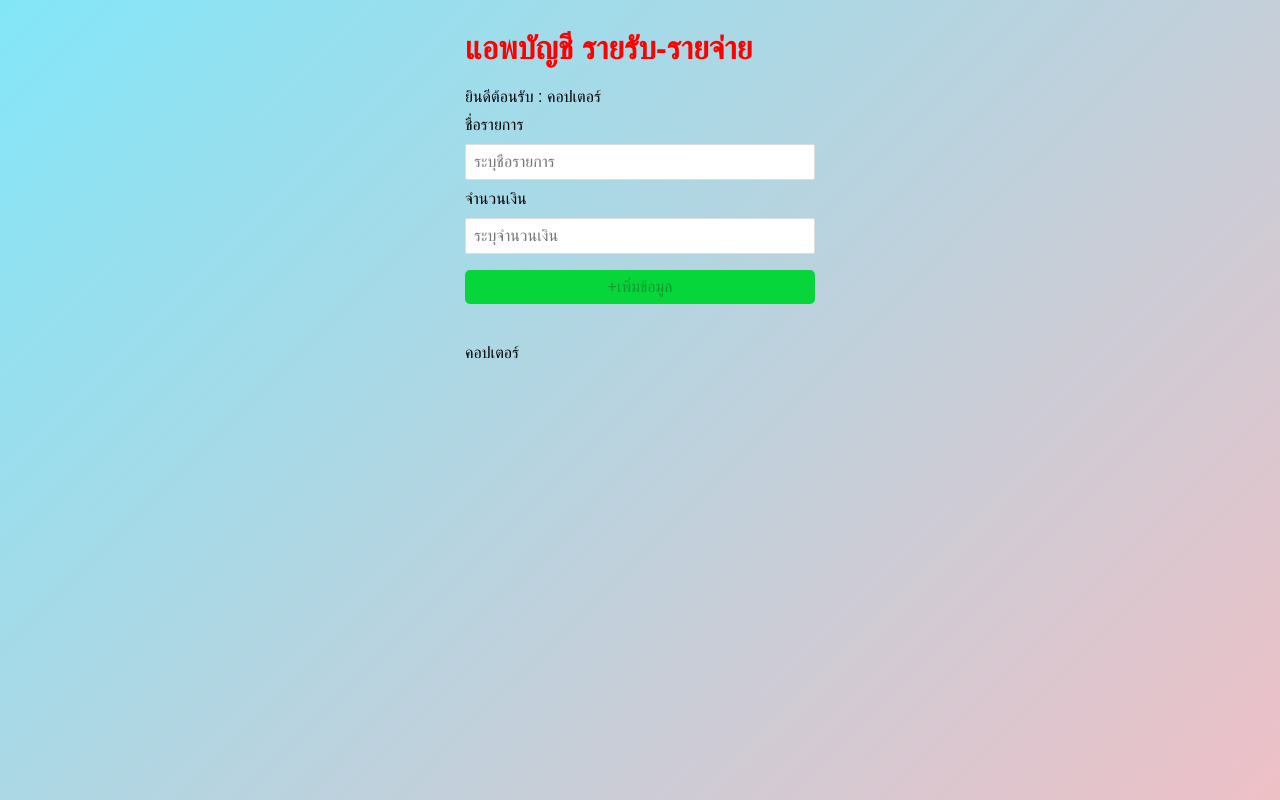
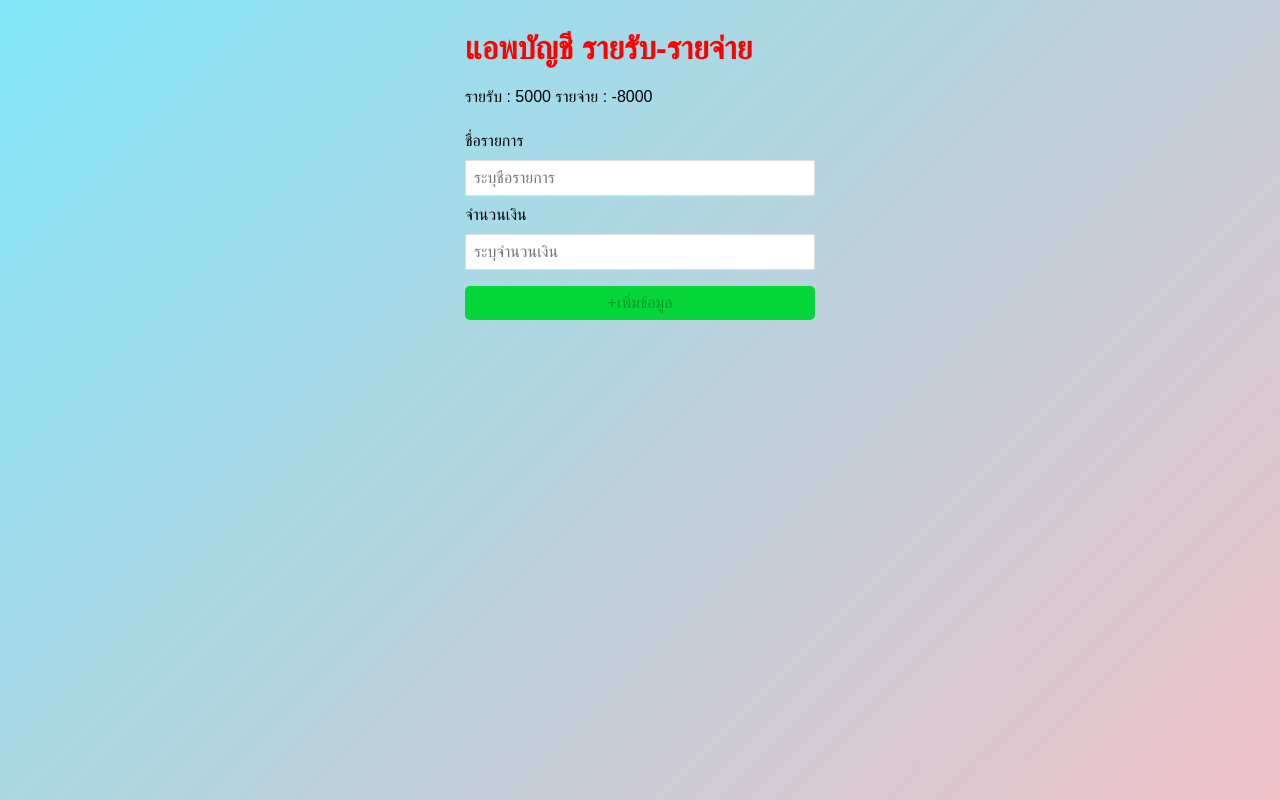
Before and after one commit to kitsana13428/ReactJs_Basic, a React (Create React App) app in the folder react-basic/: page / in a window 1280 px wide. Built offline with nearby package versions, Linux system fonts and the light colour scheme; a web font is replaced by a local one.

Commit message:
Datacontext Consumer

```diff
--- a/react-basic/src/App.js
+++ b/react-basic/src/App.js
@@ -18,7 +18,12 @@ function App() { //เรียกใช้คอมโพแนน
       })
     }
   return (
-  <DataContext.Provider value={"คอปเตอร์"}>
+  <DataContext.Provider value={
+    {
+      income : 5000,
+      expense : -8000
+    }
+  }>
      <div className="container">
         <h1>แอพบัญชี รายรับ-รายจ่าย</h1>
         <ReportComponent />
--- a/react-basic/src/component/ReportComponent.js
+++ b/react-basic/src/component/ReportComponent.js
@@ -2,10 +2,11 @@ import { useContext } from "react"
 import DataContext from "../data/DataContext"
 
 const ReportComponent=()=> {
-    const name = useContext(DataContext)
     return (
         <div>
-            ยินดีต้อนรับ : {name}
+        <DataContext.Consumer>
+            {context => <p>รายรับ : {context.income} รายจ่าย : {context.expense}</p>}
+        </DataContext.Consumer>
         </div>
     )
 }
--- a/react-basic/src/component/Transaction.js
+++ b/react-basic/src/component/Transaction.js
@@ -1,10 +1,10 @@
 import Item from "./item";
 import DataContext from "../data/DataContext";
-import { useContext } from "react"; //ใช้ use context
+
 
 const Transaction = (props) => {
     const {items} = props
-    const name = useContext(DataContext) //เอา use context เก็บค่าไว้ในตัวแปร name
+
     return (
       <div>
         <ul className="item-list">
@@ -14,7 +14,7 @@ const Transaction = (props) => {
          })
        }
         </ul>
-        {name}
+
       </div>
     );
   }
--- a/react-basic/src/component/item.js
+++ b/react-basic/src/component/item.js
@@ -1,18 +1,16 @@
 import PropTypes from 'prop-types'; // อิมพอต ป็อปไทร์มาใช้
 import "./item.css"; //ดึง css มาใช้
-import DataContext from '../data/DataContext';
-import { useContext } from 'react';
+// import DataContext from '../data/DataContext';
+// import { useContext } from 'react';
 
 const Item = (props) => {
     const {title,amount} = props
     const status = amount<0 ? "expense" : "income" //เงื่อนไขน้อย 0 รายจ่าย ไม่ใช่ รายรับ
     const symbol = amount<0 ? "-" : "+" //สัญลักษณ์ด้านหน้า
-    const name = useContext(DataContext) //เอา use context เก็บค่าไว้ในตัวแปร name
+    // const name = useContext(DataContext) //เอา use context เก็บค่าไว้ในตัวแปร name
     return (
         //Math.abs - และ - คือ บวก
-    <li className={status}>  {title} <span> {symbol}{Math.abs(amount)} </span>
-        {name}
-    </li>
+    <li className={status}>  {title} <span> {symbol}{Math.abs(amount)} </span></li>
 
     );
 }
```
